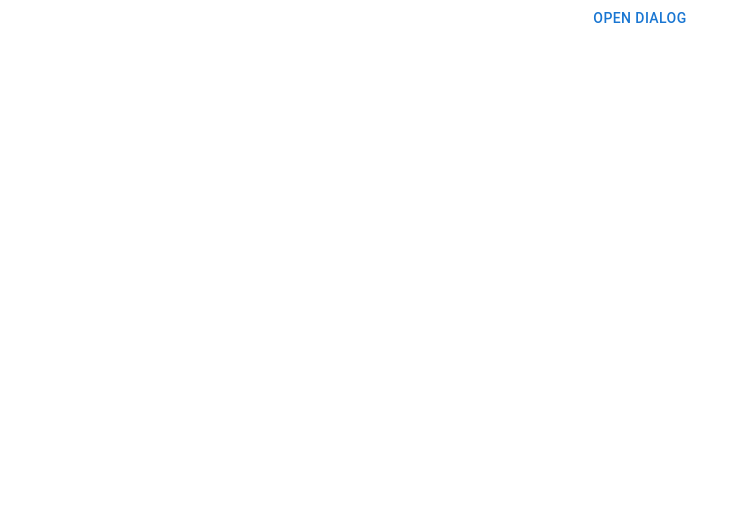
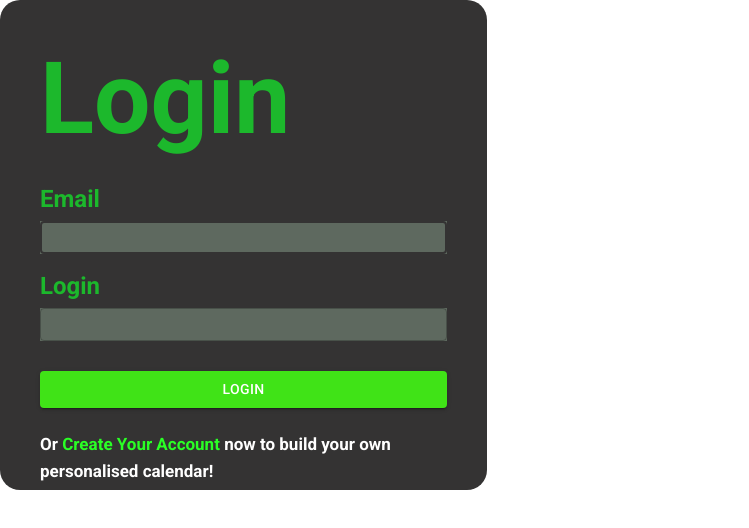
Before and after one commit to csesoc/trainee-3-22t2-fomo, a React (Create React App) app in the folder client/: page / in a window 1280 px wide. Shown: the top 528 px of the page, without its empty margins (0-749 px from the left). Built offline with nearby package versions, Linux system fonts and the light colour scheme.

Commit message:
frontend for loginpage (rough no functionality)

```diff
--- a/client/src/App.js
+++ b/client/src/App.js
@@ -1,11 +1,12 @@
 import logo from './logo.svg';
 import './App.css';
 import EventAdd from './components/EventAdd';
+import LoginPage from './components/LoginPage';
 
 function App() {
   return (
     <div className="App">
-      <EventAdd />
+      <LoginPage />
     </div>
   );
 }
--- /dev/null
+++ b/client/src/components/LoginPage.css
@@ -0,0 +1 @@
+@import url("https://fonts.googleapis.com/css?family=Roboto:300,400,500,700&display=swap");
--- /dev/null
+++ b/client/src/components/LoginPage.js
@@ -0,0 +1,154 @@
+import React from 'react'
+import { Typography, Button, Box, TextField } from '@mui/material';
+import { ThemeProvider, createTheme } from '@mui/material/styles';
+import './LoginPage.css'
+import { spacing } from '@mui/system';
+
+const LoginPage = () => {
+
+    const backgroundTheme = createTheme({
+        palette: {
+            primary: {
+                main: '#343333',
+                inputtext: 'white',
+                inputbar: '#5E695F',
+                button: '#40E317',
+            },
+        },
+        spacing: 1,
+    });
+
+    const textTheme = createTheme({
+        palette: {
+            primary: {
+                main: '#1CB82C',
+                content: 'white',
+                link: '#2AFF25'
+            },
+        },
+        typography: {
+            title: {
+                fontFamily: 'Roboto',
+                fontWeight: 700,
+                fontSize: 100,
+            },
+            inputheader: {
+                fontFamily: 'Roboto',
+                fontWeight: 700,
+                fontSize: 24,
+            },
+            content: {
+                fontFamily: 'Roboto',
+                fontWeight: 900,
+                fontSize: 17,
+                lineHeight: 1.6,
+            }
+        },
+        spacing: 1,
+    })
+
+  return (
+    // CONTAINER
+    <ThemeProvider theme={backgroundTheme}>
+        <Box
+            sx={{
+                width: 487,
+                height: 490,
+                backgroundColor: 'primary.main',
+                px: 40,
+                pt: 20,
+                pb: 10,
+                borderRadius: '20px',
+                boxSizing: 'border-box',
+                display: 'flex',
+                flexDirection: 'column',
+                alignItems: 'flex-start',
+            }}
+        >
+            {/* LOGIN TEXT */}
+            <ThemeProvider theme={textTheme}>
+                <Box  sx={{ mt: 20, }}>
+                    <Typography variant='title' color='primary.main'>
+                        Login
+                    </Typography>
+                </Box>
+            </ThemeProvider>
+
+            {/* INPUT */}
+            <Box component="form" noValidate
+                sx={{
+                    mt: 28,
+                    width: '100%',
+                    display: 'flex',
+                    flexDirection: 'column',
+                    alignItems: 'flex-start',
+                }}
+            >
+                <ThemeProvider theme={textTheme}>
+                    <Typography variant='inputheader' color='primary.main'>
+                        Email
+                    </Typography>
+                </ThemeProvider>
+                <TextField
+                    margin="none"
+                    required
+                    fullWidth
+                    id="email"
+                    name="email"
+                    autoComplete="email"
+                    autoFocus
+                    sx={{
+                        backgroundColor: 'primary.inputbar',
+                        mt: 8,
+                        input: {
+                            color: 'primary.inputtext',
+                            height: 0,
+                        },
+                    }}
+                />
+                <ThemeProvider theme={textTheme}>
+                    <Box  sx={{ mt: 18, }}>
+                        <Typography variant='inputheader' color='primary.main'>
+                            Login
+                        </Typography>
+                    </Box>
+                </ThemeProvider>
+                <TextField
+                    margin="none"
+                    required
+                    fullWidth
+                    name="password"
+                    type="password"
+                    id="password"
+                    autoComplete="current-password"
+                    sx={{
+                        backgroundColor: 'primary.inputbar',
+                        mt: 8,
+                        input: {
+                            color: 'primary.inputtext',
+                            height: 0,
+                        },
+                    }}
+                />
+            </Box>
+
+            {/* LOGIN BUTTON */}
+            <Button variant="contained" fullWidth  sx={{ mt: 30, backgroundColor: 'primary.button'}}>
+                LOGIN
+            </Button>
+
+            {/* TEXT AT BOTTOM */}
+            <ThemeProvider theme={textTheme}>
+                <Box  sx={{ mt: 23, textAlign: 'left',}}>
+                    <Typography variant='content' color='primary.content'>
+                        Or <Typography variant='content' color='primary.link'> Create Your Account </Typography>
+                        now to build your own personalised calendar!
+                    </Typography>
+                </Box>
+            </ThemeProvider>
+        </Box>
+    </ThemeProvider>
+  )
+}
+
+export default LoginPage
```
